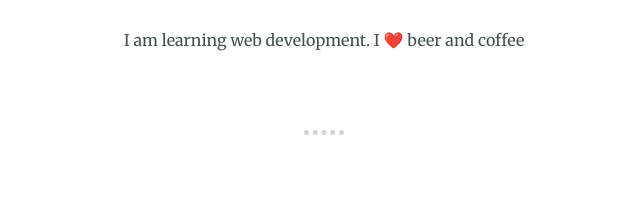
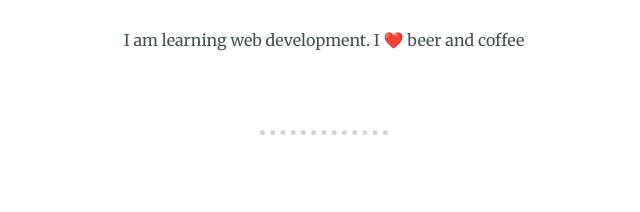
Before and after one commit to Alex-Hewitt/personal-site, a plain HTML site: page index.html in a window 1280 px wide. Shown: the part 1060-1272 px from the top of the page, 316-956 px from the left. Drawn offline with Linux system fonts and the light colour scheme.

Commit message:
Change hr width to 10%

```diff
--- a/css/styles.css
+++ b/css/styles.css
@@ -26,8 +26,7 @@ h3 {
 hr {
   border-style: dotted none none;
   border-width: 5px;
-  width: 100%;
-  max-width: 40px;
+  width: 10%;
   border-color: lightgrey;
   margin-top: 80px;
   margin-bottom: 80px;
```
